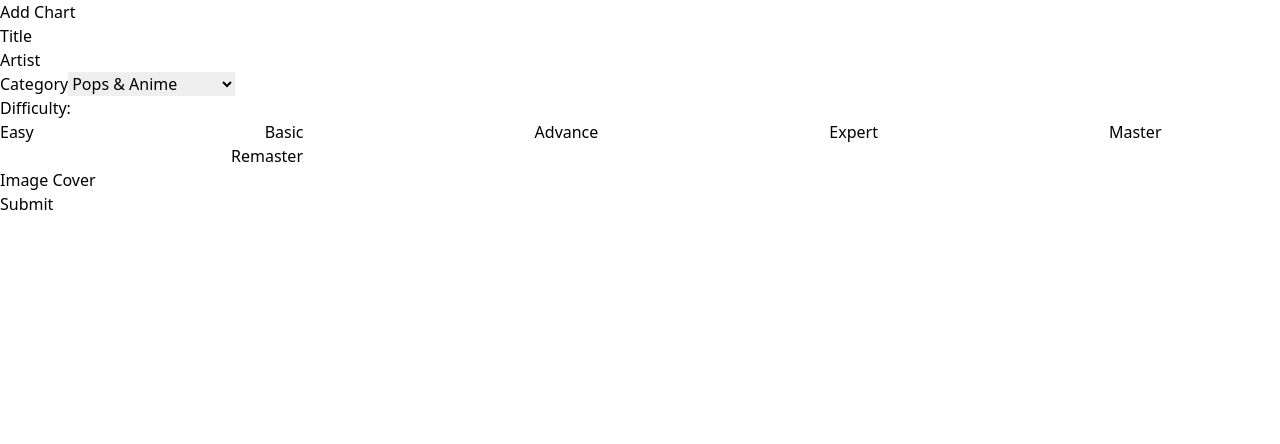
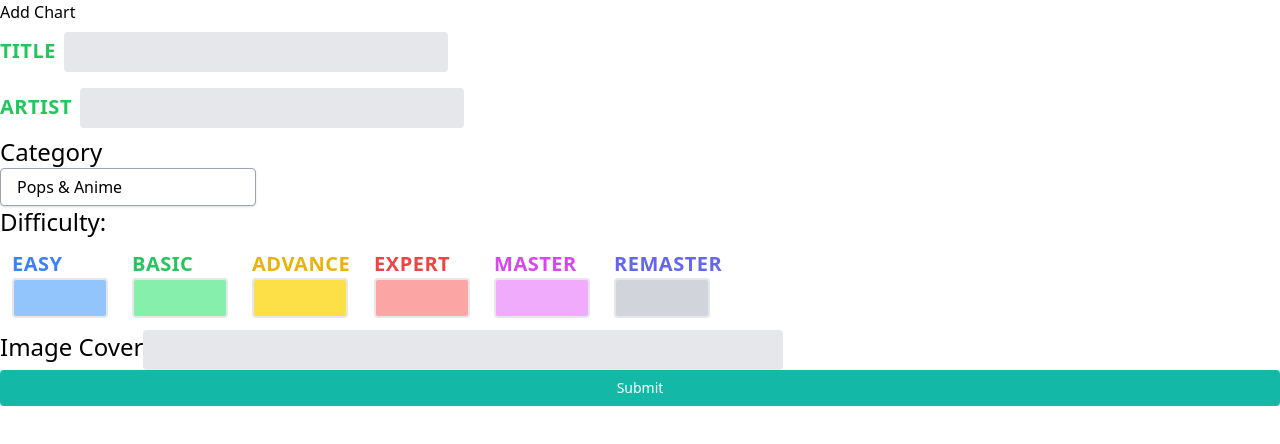
Before and after one commit to nesmon/Maimai-Score, a React (Vite) app: page /admin/charts/add in a window 1280 px wide. Shown: the top 444 px of the page. Built offline with nearby package versions, Linux system fonts and the light colour scheme; no server answers.

Commit message:
Formulaire d'ajout d'une musique

```diff
--- a/src/Route/Admin/AddChart/AddChart.css
+++ b/src/Route/Admin/AddChart/AddChart.css
@@ -0,0 +1,6 @@
+input[type=text] {
+    width: 30%;
+    padding: 0.5em 1em;
+    margin: 0.5em ;
+    box-sizing: border-box;
+  }
--- a/src/Route/Admin/AddChart/AddChart.jsx
+++ b/src/Route/Admin/AddChart/AddChart.jsx
@@ -48,16 +48,16 @@ function AddChart() {
             <h1>Add Chart</h1>
             <form method="post" onSubmit={handleSubmit}>
                 <div>
-                    <label htmlFor="title">Title</label>
-                    <input type="text" name="title" id="title" />
+                    <label htmlFor="title" className='w-1/3 text-xl uppercase tracking-wide text-sm text-green-500 font-semibold'>Title</label>
+                    <input className="w-2/3 bg-gray-200 appearance-none border-2 border-gray-200 rounded w-64 py-2 px-4 text-gray-700 leading-tight focus:outline-none focus:bg-white focus:border-purple-500" name="title" id="title" type="text"></input>
                 </div>
                 <div>
-                    <label htmlFor="artist">Artist</label>
-                    <input type="text" name="artist" id="artist" />
+                    <label htmlFor="artist" className=' text-xl uppercase tracking-wide text-sm text-green-500 font-semibold' >Artist</label>
+                    <input className="bg-gray-200 appearance-none border-2 border-gray-200 rounded w-64 py-2 px-4 text-gray-700 leading-tight focus:outline-none focus:bg-white focus:border-purple-500" name="artist" id="artist" type="text"></input>
                 </div>
                 <div>
-                    <label htmlFor="category">Category</label>
-                    <select name="category" id="category">
+                    <label htmlFor="category" className='text-2xl'>Category</label>
+                    <select className="block appearance-none w-64 bg-white border border-gray-400 hover:border-purple-500 px-4 py-2 pr-8 rounded shadow leading-tight focus:outline-none focus:shadow-outline" name="category" id="category">
                         <option value="pop">Pops & Anime</option>
                         <option value="niconico">niconico & Vocaloid</option>
                         <option value="touhou">Touhou Project</option>
@@ -68,25 +68,50 @@ function AddChart() {
                     </select>
                 </div>
                 <div>
-                    <p>Difficulty: </p>
-                    <label htmlFor="easy">Easy</label>
-                    <input type="string" name="easy" id="easy" />
-                    <label htmlFor="basic">Basic</label>
-                    <input type="string" name="basic" id="basic" />
-                    <label htmlFor="advance">Advance</label>
-                    <input type="string" name="advance" id="advance" />
-                    <label htmlFor="expert">Expert</label>
-                    <input type="string" name="expert" id="expert" />
-                    <label htmlFor="master">Master</label>
-                    <input type="string" name="master" id="master" />
-                    <label htmlFor="remaster">Remaster</label>
-                    <input type="string" name="remaster" id="remaster" />
+                    <div className='text-2xl'>
+                        <p>Difficulty: </p>
+                    </div>
+                    <div className='flex content-start '>
+                        <div className='p-3'>
+                        <label htmlFor="easy" className=' flex -space-x-4 text-xl uppercase tracking-wide text-blue-500 font-semibold'>Easy</label>
+                        <input type="string" name="easy" id="easy" className="w-24 bg-blue-300 appearance-none border-2 border-gray-200 rounded  py-2 px-4 text-gray-700 leading-tight focus:outline-none focus:bg-white focus:border-blue-500"/>
+                        </div>
+
+                        <div className='p-3'>
+                        <label htmlFor="basic" className=' flex -space-x-4 text-xl uppercase tracking-wide text-green-500 font-semibold'>Basic</label>
+                        <input type="string" name="basic" id="basic" className="w-24 bg-green-300 appearance-none border-2 border-gray-200 rounded  py-2 px-4 text-gray-700 leading-tight focus:outline-none focus:bg-white focus:border-green-500"/>
+                        </div>
+
+                        <div className='p-3'>
+                        <label htmlFor="advance" className=' flex -space-x-4 text-xl uppercase tracking-wide text-yellow-500 font-semibold'>Advance</label>
+                        <input type="string" name="advance" id="advance" className="w-24 bg-yellow-300 appearance-none border-2 border-gray-200 rounded  py-2 px-4 text-gray-700 leading-tight focus:outline-none focus:bg-white focus:border-yellow-500" />
+                        </div>
+
+                        <div className='p-3'>
+                        <label htmlFor="expert" className='flex -space-x-4 text-xl uppercase tracking-wide text-red-500 font-semibold'>Expert</label>
+                        <input type="string" name="expert" id="expert" className="w-24 bg-red-300 appearance-none border-2 border-gray-200 rounded  py-2 px-4 text-gray-700 leading-tight focus:outline-none focus:bg-white focus:border-red-500"/>
+                        </div>
+
+                        <div className='p-3'>
+                        <label htmlFor="master" className='flex -space-x-4 text-xl uppercase tracking-wide text-fuchsia-500 font-semibold'>Master</label>
+                        <input type="string" name="master" id="master" className="w-24 bg-fuchsia-300 appearance-none border-2 border-gray-200 rounded  py-2 px-4 text-gray-700 leading-tight focus:outline-none focus:bg-white focus:border-fuchsia-500"/>
+                        </div>
+
+                        <div className='p-3'>
+                        <label htmlFor="remaster" className='flex -space-x-4 text-xl uppercase tracking-wide text-indigo-500 font-semibold'>Remaster</label>
+                        <input type="string" name="remaster" id="remaster" className="w-24 bg-gray-300 appearance-none border-2 border-gray-200 rounded  py-2 px-4 text-gray-700 leading-tight focus:outline-none focus:bg-white focus:border-purple-500"/>
+                        </div>
+                    </div>
                 </div>
                 <div>
-                    <label htmlFor="image">Image Cover</label>
-                    <input type="string" name="image" id="image" />
+                    <label htmlFor="image"className='text-2xl w1/6'>Image Cover</label>
+                    <input type="string" name="image" id="image" className=" bg-gray-200 appearance-none border-2 border-gray-200 rounded w-3/6 py-2 px-4 text-gray-700 leading-tight focus:outline-none focus:bg-white focus:border-purple-500"/>
                 </div>
-                <button type="submit">Submit</button>
+                <div>
+                <button className="w-full flex-shrink-0 bg-teal-500 hover:bg-teal-700 border-teal-500 hover:border-teal-700 text-sm border-4 text-white py-1 px-2 rounded"type="submit">
+                    Submit
+                </button>
+                </div>
             </form>
         </div>
     );
```
